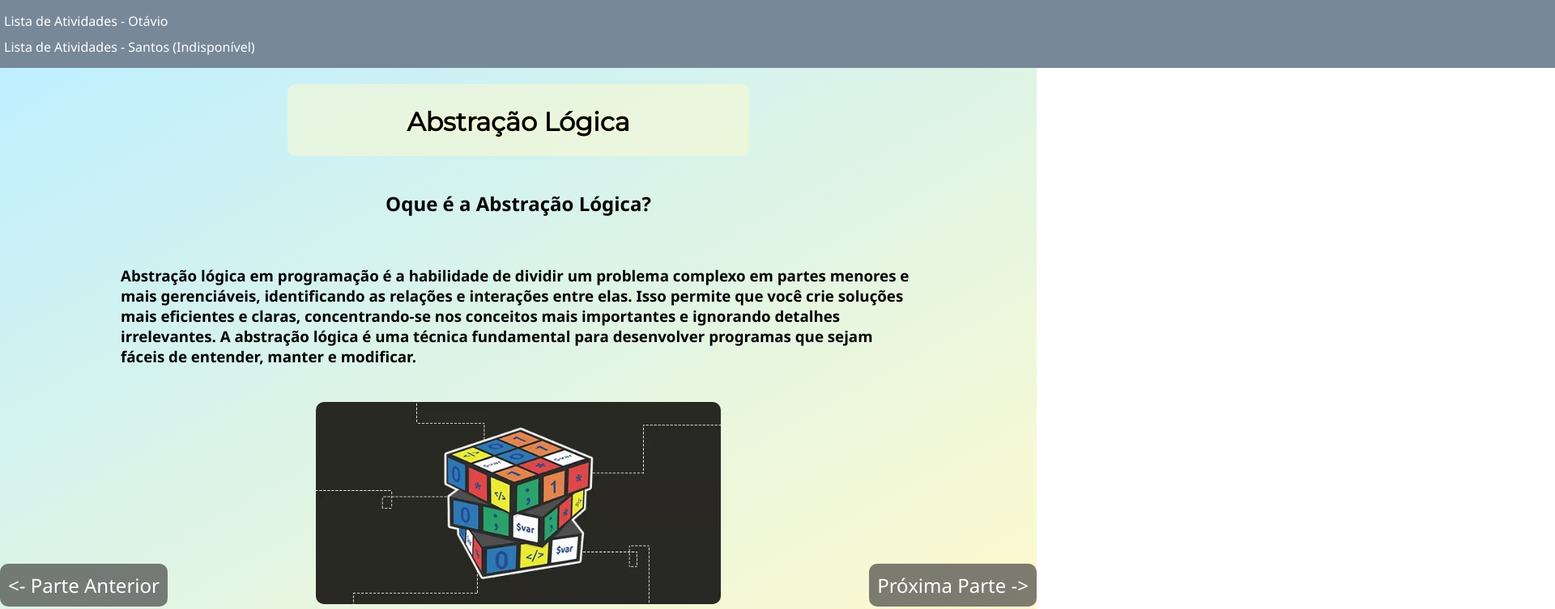
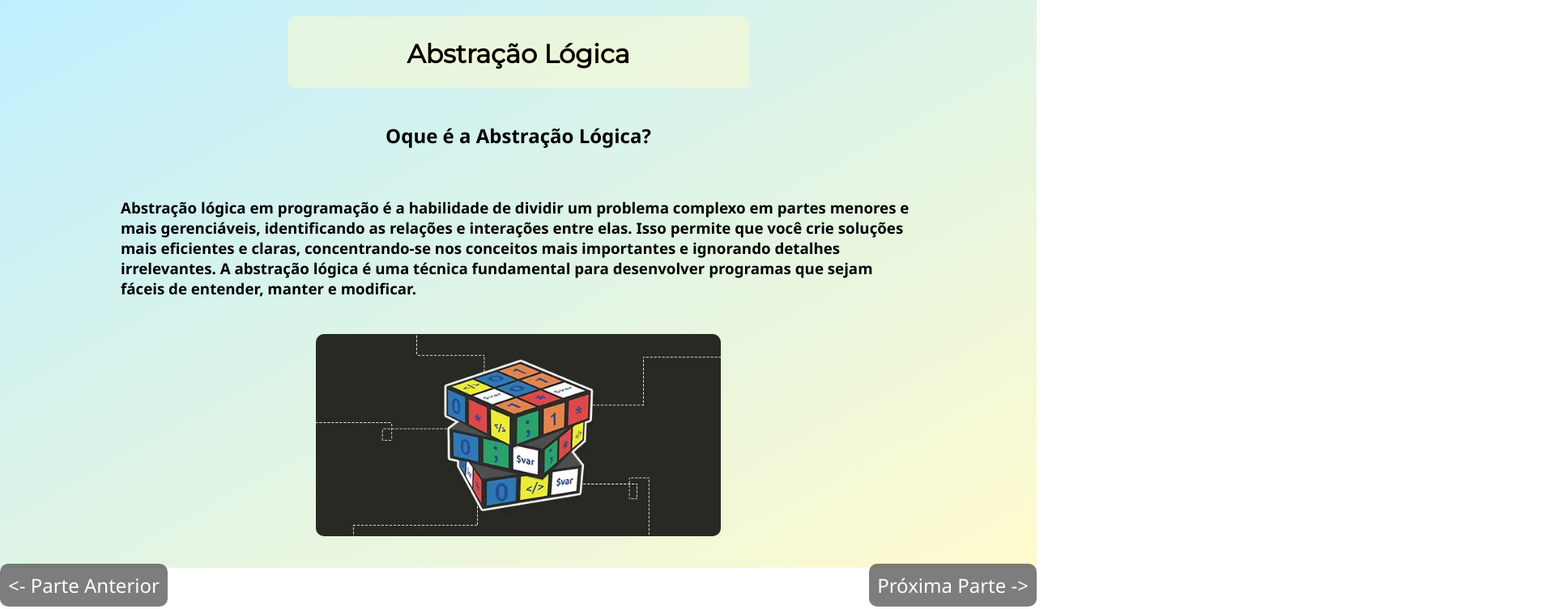
Before and after one commit to OtavioPrg/Trabalho-Santos-Ot-vio, a plain HTML site: page abstração.html in a window 1280 px wide. Shown: the top 753 px of the page at 81% size, 1920 px wide, since content can reach past the window. Drawn offline with Linux system fonts and the light colour scheme.

Commit message:
Update abstração.html

```diff
--- a/abstração.html
+++ b/abstração.html
@@ -28,32 +28,6 @@
       justify-content: 10px;
       align-items: center;
       flex-wrap: wrap;
-    }
-    nav {
-      background-color: #778899;
-      width: calc(80% - 10px);
-      margin: 0 auto;
-      width: 5452px;
-      height: 100%;
-      position: relative;
-      top: 0;
-      left: 0;
-      padding: 5px;
-    }
-    nav ul {
-      list-style-type: none;
-      padding: 0;
-      margin: 0;
-      margin-top: 10px;
-      color: white;
-    }
-    nav li {
-      margin-bottom: 10px;
-      color: white;
-    }
-    nav a {
-      color: white !important;
-      text-decoration: none;
     }
     img{
       display: block;
@@ -162,12 +136,6 @@
   <link href="https://fonts.googleapis.com/css2?family=Montserrat&display=swap" rel="stylesheet">
 </head>
 <body>
-  <nav>
-    <ul>
-      <li><a href="">Lista de Atividades - Otávio</a></li>
-      <li><a href="">Lista de Atividades - Santos (Indisponível)</a></li>
-    </ul>
-  </nav>
   <main>
     <header>
      <div class="container1"><h1>ㅤㅤㅤㅤㅤAbstração Lógicaㅤㅤㅤㅤㅤ</h1></div>
```
